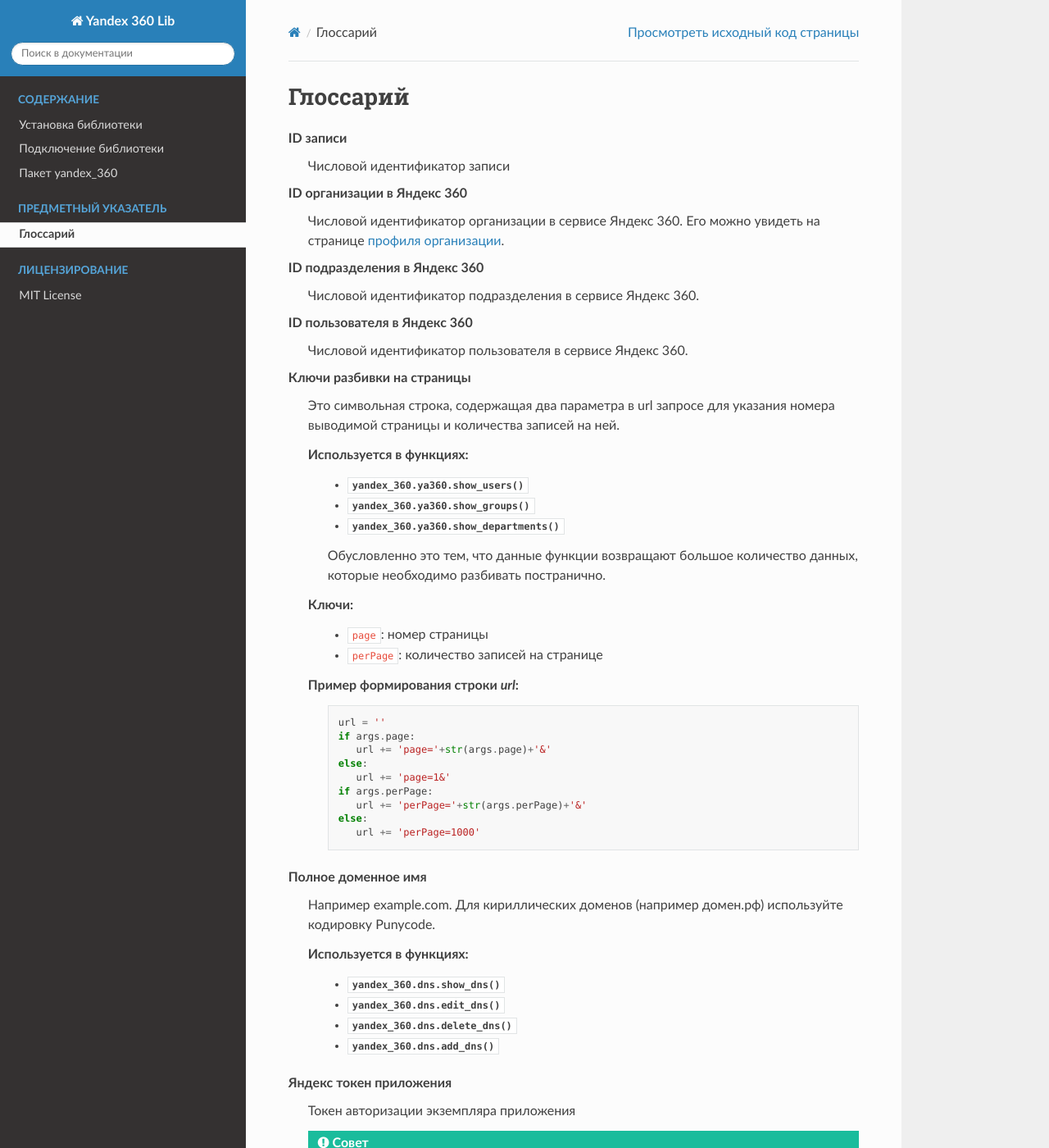
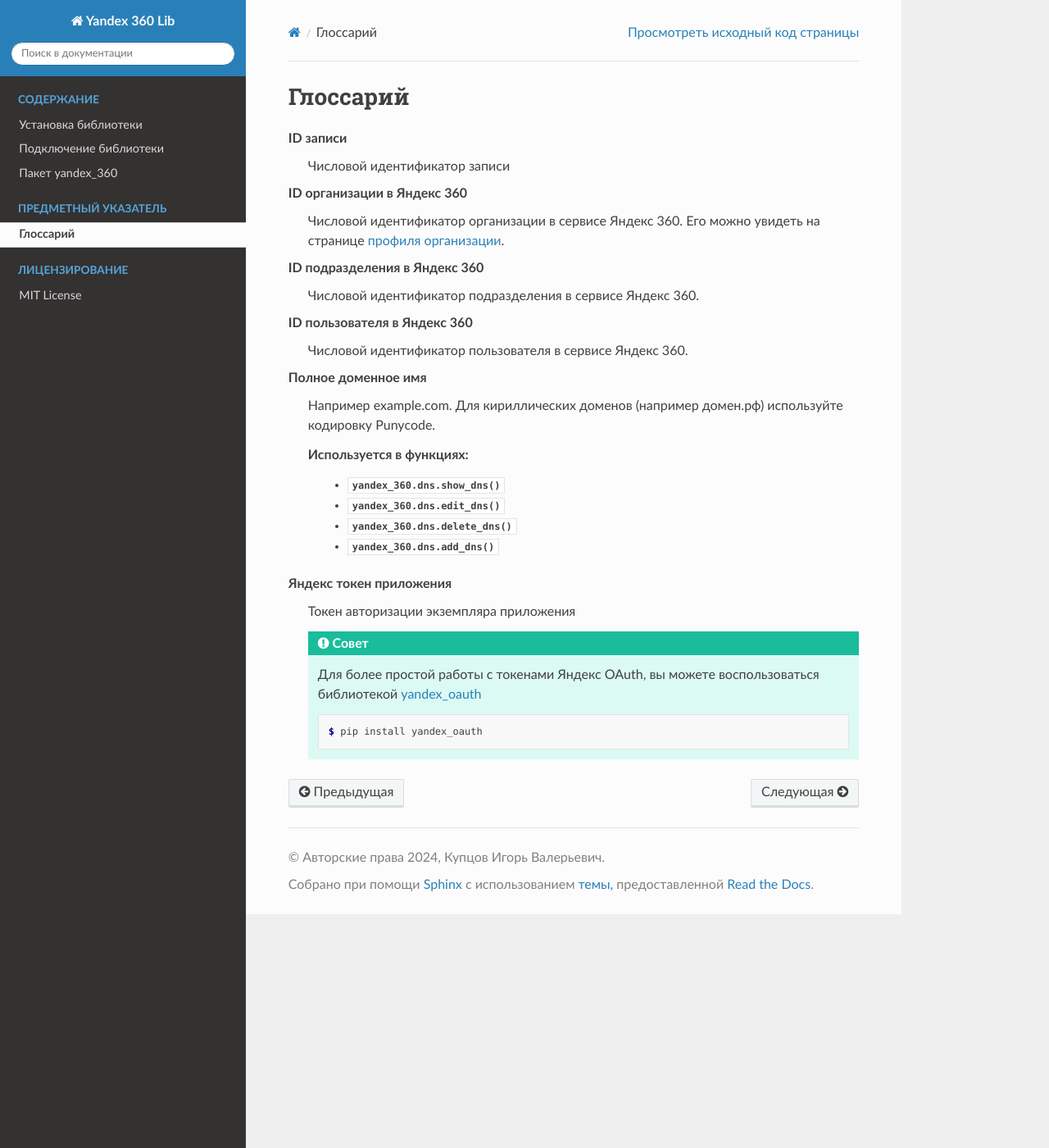
Before and after one commit to imercury13/yandex-360, a Sphinx documentation site: the page built from docs/source/glossary.rst, in a window 1280 px wide and 1400 px high. Shown: the whole window at 82% size. Built offline with Sphinx 7.4.7 and the Read the Docs theme 2.0.0, drawn with Linux system fonts in a browser that asks for light colours.

Commit message:
init 2.1.0

```diff
--- a/docs/source/glossary.rst
+++ b/docs/source/glossary.rst
@@ -35,30 +35,3 @@
          * :func:`yandex_360.dns.edit_dns`
          * :func:`yandex_360.dns.delete_dns`
          * :func:`yandex_360.dns.add_dns`
-
-   Ключи разбивки на страницы
-      Это символьная строка, содержащая два параметра в url запросе для указания номера выводимой страницы и количества записей на ней.
-
-      Используется в функциях:
-         * :func:`yandex_360.ya360.show_users`
-         * :func:`yandex_360.ya360.show_groups`
-         * :func:`yandex_360.ya360.show_departments`
-
-         Обусловленно это тем, что данные функции возвращают большое количество данных, которые необходимо разбивать постранично.
-
-      Ключи:
-         * ``page``: номер страницы
-         * ``perPage``: количество записей на странице
-
-      Пример формирования строки `url`:
-         .. code-block:: python
-
-            url = ''
-            if args.page:
-               url += 'page='+str(args.page)+'&'
-            else:
-               url += 'page=1&'
-            if args.perPage:
-               url += 'perPage='+str(args.perPage)+'&'
-            else:
-               url += 'perPage=1000'
```
